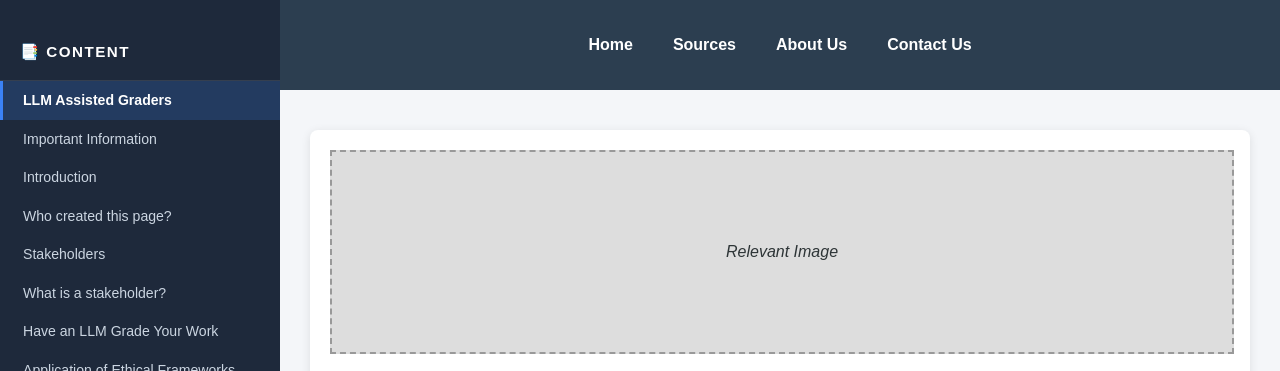
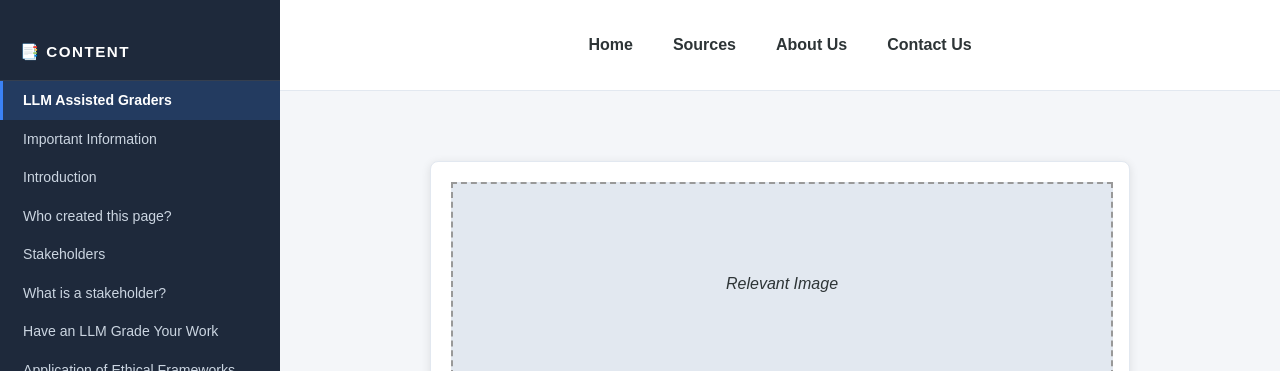
Before and after one commit to nunema1/EthicsFinalProject, a plain HTML site: page frontend/index.html in a window 1280 px wide. Shown: the top 371 px of the page. Drawn offline with Linux system fonts and the light colour scheme.

Commit message:
style changed for color theme selection

```diff
--- a/frontend/index.html
+++ b/frontend/index.html
@@ -51,7 +51,7 @@
     </aside>
 
     <div class="main-content-wrapper" id="mainContentWrapper">
-        <header>
+        <header class="top-nav">
             <nav>
                 <ul>
                     <li><a href="index.html">Home</a></li>
@@ -61,6 +61,8 @@
                 </ul>
             </nav>
         </header>
+
+        <div class="content-inner">
 
             <main>
                 <section id="home" class="hero">
@@ -142,6 +144,7 @@
             <footer>
                 <p>&copy; 2026 LLM Assisted Graders Project</p>
             </footer>
+        </div>
     </div>
 
     <script>
--- a/frontend/style.css
+++ b/frontend/style.css
@@ -1,4 +1,12 @@
 /* General Setup */
+h1, h2, h3, h4, h5, h6 {
+    color: var(--heading-color);
+}
+
+p, li, label {
+    color: var(--text-color);
+}
+
 body {
     font-family: Arial, sans-serif; /* Responsive to your "Text Size" requirement */
     line-height: 1.6;
@@ -9,12 +17,22 @@ body {
 
 /* Navigation */
 header {
-    background: #2c3e50;
-    color: white;
+    background: var(--card-bg);
+    color: var(--text-color);
     padding: 1rem 0;
     position: sticky;
     top: 0;
     z-index: 1000;
+    border-bottom: 1px solid var(--border-color);
+}
+
+nav ul li a {
+    color: var(--text-color);
+    text-decoration: none;
+    font-weight: bold;
+}
+nav ul li a:hover {
+    color: var(--accent-color);
 }
 
 nav ul {
@@ -25,22 +43,24 @@ nav ul {
 }
 
 nav ul li { margin: 0 20px; }
-nav ul li a { color: white; text-decoration: none; font-weight: bold; }
 
 /* Sections Styling - Addresses your "Width" requirement */
 section {
     max-width: 900px;
     margin: 40px auto;
     padding: 20px;
-    background: white;
+    background: var(--card-bg);
+    color: var(--text-color);
     border-radius: 8px;
     box-shadow: 0 2px 10px rgba(0,0,0,0.1);
+    border: 1px solid var(--border-color);
 }
 
 .image-placeholder {
     width: 100%;
     height: 200px;
-    background: #ddd;
+    background: var(--border-color);
+    color: var(--text-color);
     display: flex;
     align-items: center;
     justify-content: center;
@@ -54,14 +74,17 @@ textarea {
     width: 100%;
     padding: 10px;
     margin: 10px 0;
-    border: 1px solid #ccc;
+    border: 1px solid var(--border-color);
     border-radius: 4px;
+    background: var(--card-bg);
+    color: var(--text-color);
 }
 
 .response-box {
-    background: #e9ecef;
+    background: var(--response-bg);
+    color: var(--text-color);
     padding: 15px;
-    border-left: 5px solid #2c3e50;
+    border-left: 5px solid var(--accent-color);
     min-height: 50px;
     margin-top: 10px;
 }
```
Lines whose indentation alone changed are shown as unchanged.
